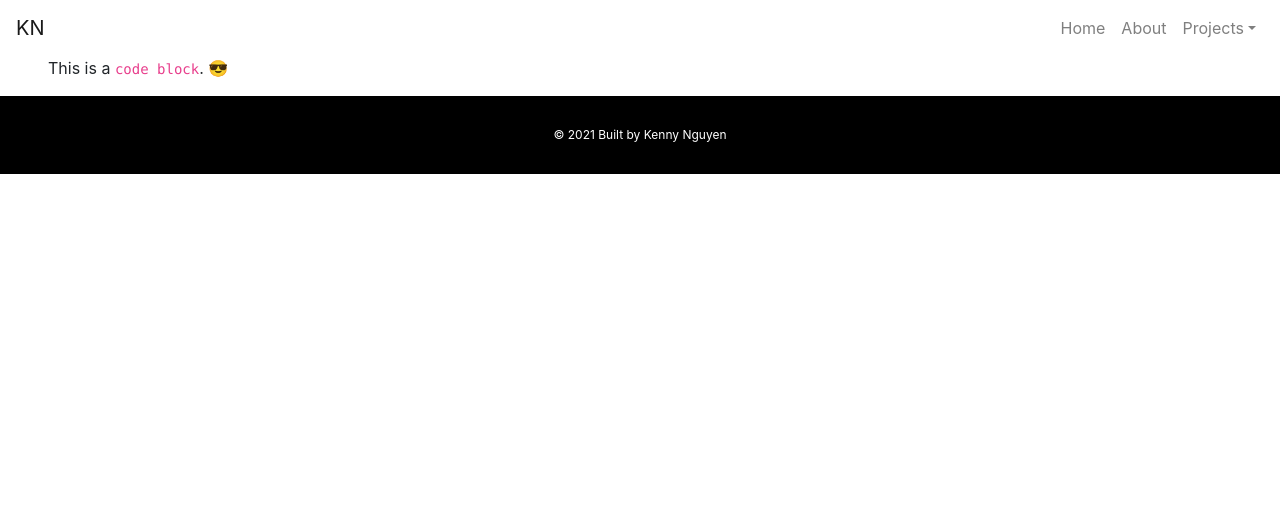
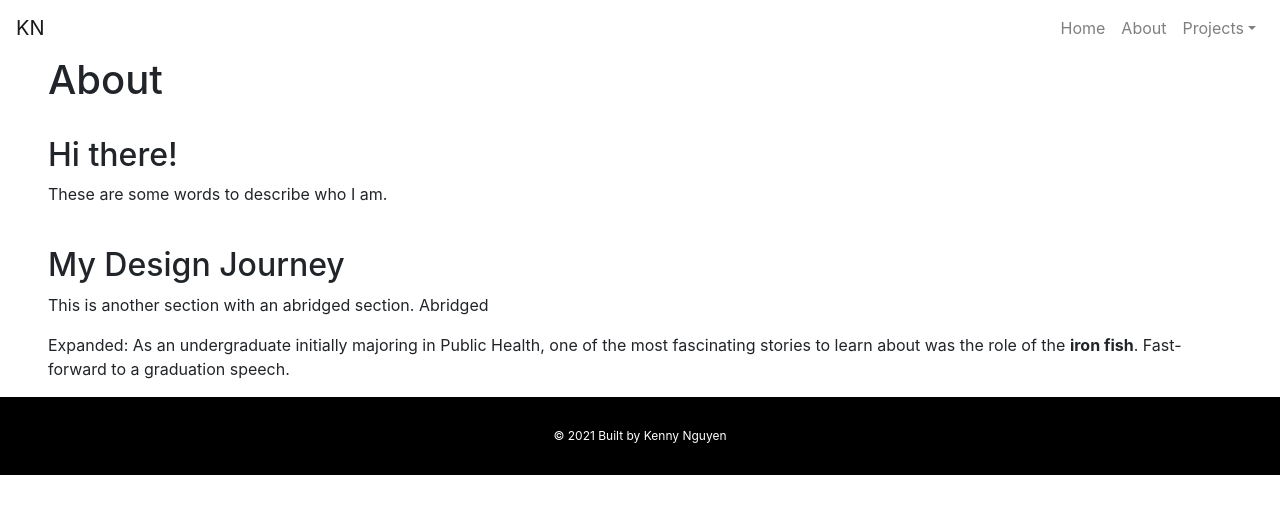
Before and after one commit to ken-ux/ken-ux, a Gatsby site: page /about in a window 1280 px wide. Built offline with nearby package versions, Linux system fonts and the light colour scheme; Gatsby itself is replaced by a stand-in of ours.

Commit message:
Some initial about text

```diff
--- a/src/pages/about.js
+++ b/src/pages/about.js
@@ -11,12 +11,23 @@ import "bootstrap/dist/css/bootstrap.min.css";
 const AboutPage = () => {
     return (
         <Layout>
-            <p>
-                This is a <code>code block</code>.{" "}
-                <span role="img" aria-label="Sunglasses smiley emoji">
-                😎
-                </span>
-            </p>
+            <h1>About</h1>
+            <br />
+            <div>
+                <h2>Hi there!</h2>
+                <p>
+                These are some words to describe who I am.
+                </p>
+            </div>
+            <br />
+            <div>
+                <h2>My Design Journey</h2>
+                <p>This is another section with an abridged section. Abridged</p>
+                <p>Expanded:
+                    As an undergraduate initially majoring in Public Health, one of the most fascinating stories
+                    to learn about was the role of the <strong>iron fish</strong>. Fast-forward to a graduation speech.
+                </p>
+            </div>
         </Layout>
     )
 }
```
